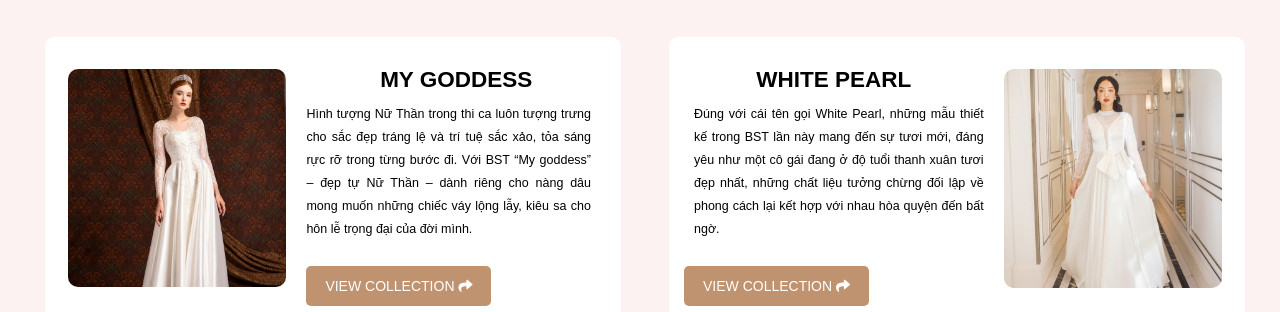
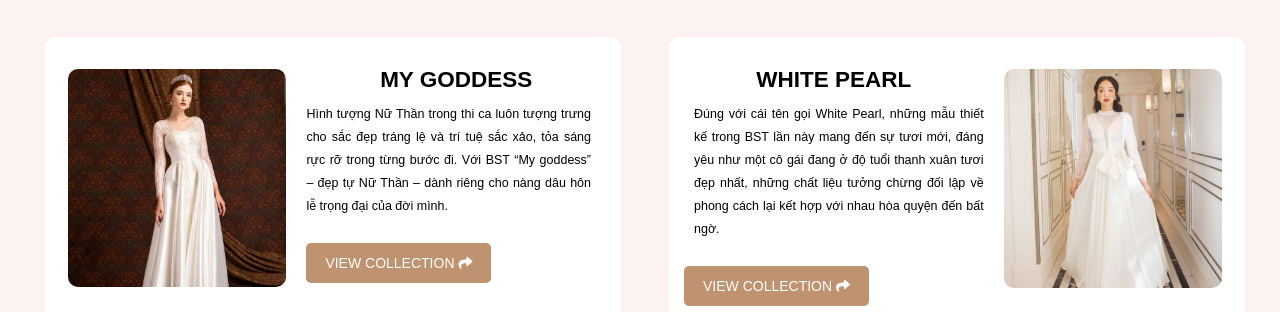
Before and after one commit to baochi00/baochi2212, a plain HTML site: page index.html in a window 1280 px wide. Shown: the part 5483-5795 px from the top of the page. Drawn offline with nearby package versions, Linux system fonts and the light colour scheme.

Commit message:
Update index.html

```diff
--- a/index.html
+++ b/index.html
@@ -291,8 +291,7 @@
                     <h2>MY GODDESS</h2>
                     <p>Hình tượng Nữ Thần trong thi ca luôn tượng trưng cho sắc đẹp tráng lệ và trí tuệ sắc xảo,
                         tỏa sáng rực rỡ trong từng bước đi.
-                        Với BST “My goddess” – đẹp tự Nữ Thần – dành riêng cho nàng dâu mong muốn những chiếc váy lộng lẫy,
-                        kiêu sa cho hôn lễ trọng đại của đời mình.
+                        Với BST “My goddess” – đẹp tự Nữ Thần – dành riêng cho nàng dâu  hôn lễ trọng đại của đời mình.
                     </p>
                     <button name="button" type="button">VIEW COLLECTION  <i class="fas fa-share"></i></button>
                     <div class="share">
```
